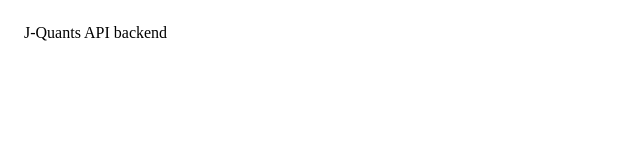
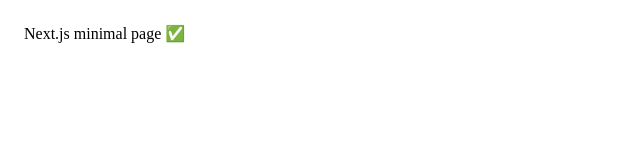
Before and after one commit to masavasc/jq-api, a Next.js app: page / in a window 1280 px wide. Shown: the top 160 px of the page, without its empty margins (0-640 px from the left). Built offline with nearby package versions, Linux system fonts and the light colour scheme.

Commit message:
Update page.tsx

```diff
--- a/app/page.tsx
+++ b/app/page.tsx
@@ -1,3 +1,3 @@
 export default function Page() {
-  return <div style={{padding:16,fontFamily:"ui-sans-serif"}}>J-Quants API backend</div>;
+  return <div style={{padding:16,fontFamily:"ui-sans-serif"}}>Next.js minimal page ✅</div>;
 }
```
